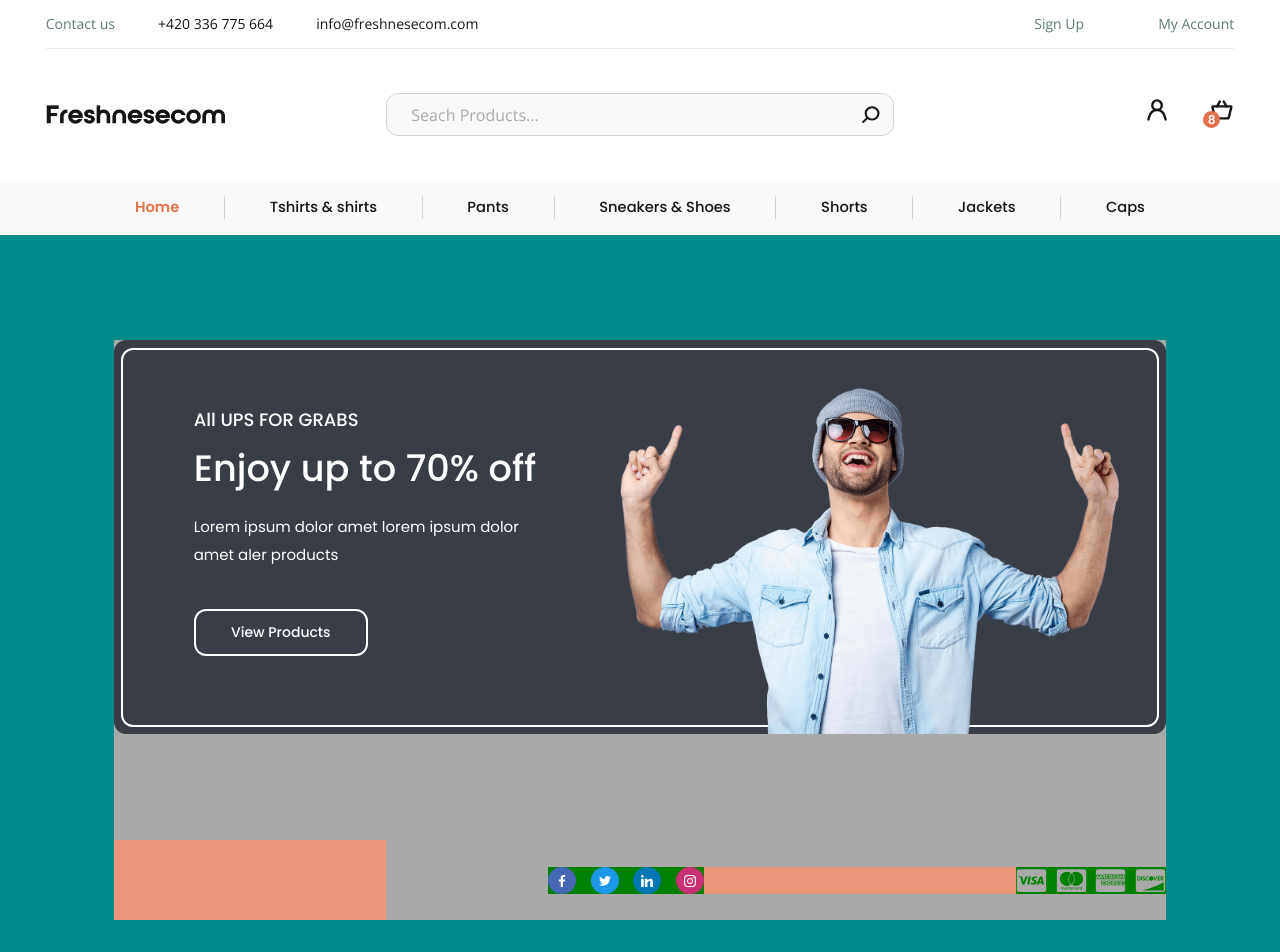
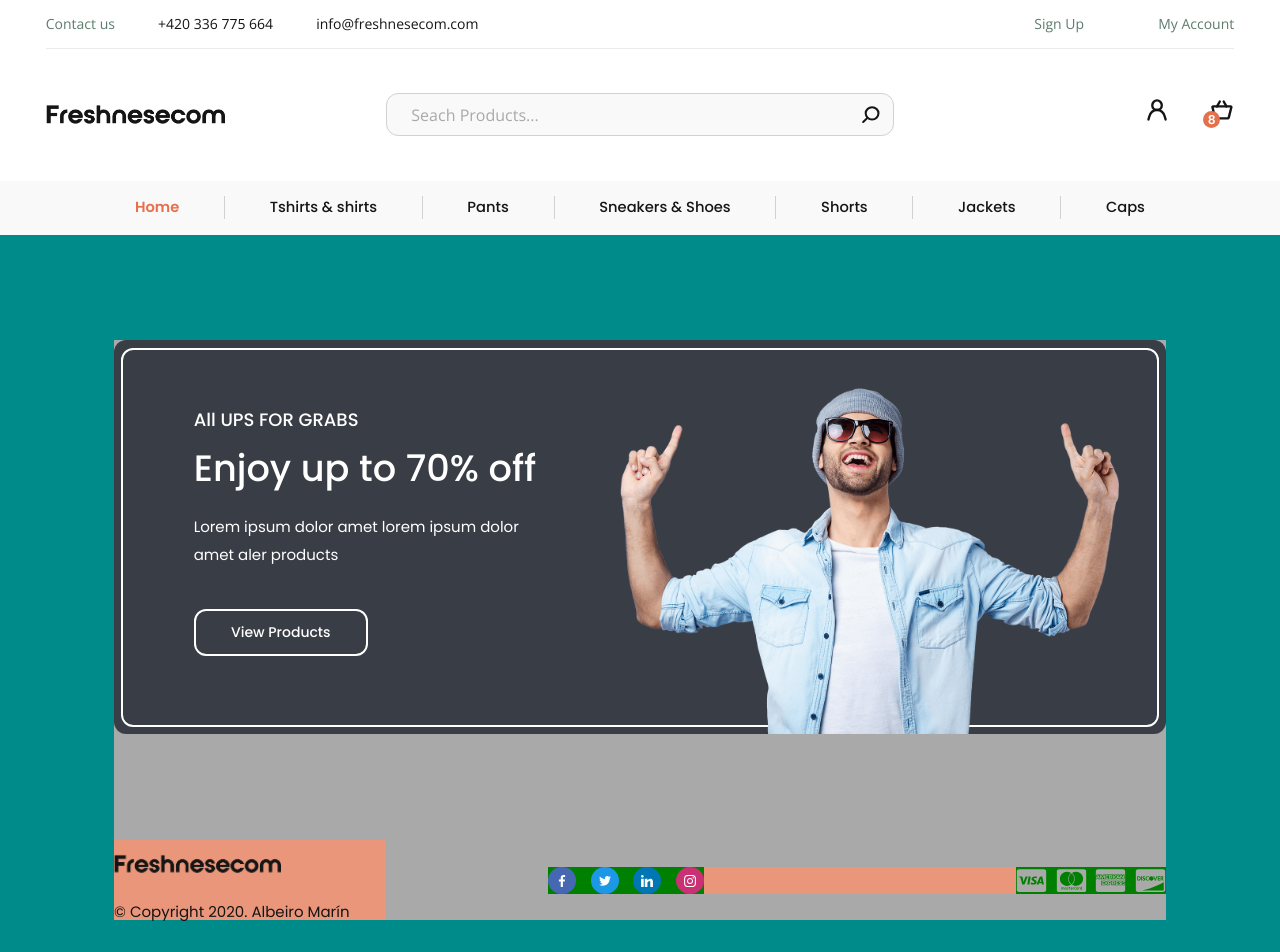
Before and after one commit to Albeiromr/Ecommerce-clean-template, a React (Create React App) app: page / in a window 1280 px wide. Shown: the top 952 px of the page. Built offline with nearby package versions, Linux system fonts and the light colour scheme.

Commit message:
Add the copyright text into the footer

```diff
--- a/src/components/Footer/0px-599px.scss
+++ b/src/components/Footer/0px-599px.scss
@@ -210,5 +210,24 @@
       bottom: 0%;
       left: 4.884%;
     }
+
+    &__copyright-brand {
+      width: 61.253%;
+      position: absolute;
+      top: 0;
+      left: 0;
+    }
+
+    &__copyright-text {
+      margin: 0;
+      padding: 0;
+      color: $c1-A;
+      font-family: $primary-font;
+      font-weight: 400;
+      font-size: clamp(15px, 3.864vw, 17px);
+      position: absolute;
+      bottom: 0;
+      left: 0;
+    }
   }
 }
--- a/src/components/Footer/1025px-1920px.scss
+++ b/src/components/Footer/1025px-1920px.scss
@@ -210,5 +210,24 @@
       bottom: 0;
       left: 0;
     }
+
+    &__copyright-brand {
+      width: 61.253%;
+      position: absolute;
+      top: 0;
+      left: 0;
+    }
+
+    &__copyright-text {
+      margin: 0;
+      padding: 0;
+      color: $c1-A;
+      font-family: $primary-font;
+      font-weight: 400;
+      font-size: clamp(15px, 0.969vw, 16px);
+      position: absolute;
+      bottom: 0;
+      left: 0;
+    }
   }
 }
--- a/src/components/Footer/600px-1024px.scss
+++ b/src/components/Footer/600px-1024px.scss
@@ -208,5 +208,24 @@
       bottom: 0%;
       left: 0%;
     }
+
+    &__copyright-brand {
+      width: 61.253%;
+      position: absolute;
+      top: 0;
+      left: 0;
+    }
+
+    &__copyright-text {
+      margin: 0;
+      padding: 0;
+      color: $c1-A;
+      font-family: $primary-font;
+      font-weight: 400;
+      font-size: clamp(15px, 2.083vw, 17px);
+      position: absolute;
+      bottom: 0;
+      left: 0;
+    }
   }
 }
--- a/src/components/Footer/Footer.tsx
+++ b/src/components/Footer/Footer.tsx
@@ -11,6 +11,7 @@ import visa from '../../assets/icons/visa.svg';
 import mastercard from '../../assets/icons/mastercard.svg';
 import amex from '../../assets/icons/amex.svg';
 import discover from '../../assets/icons/discover.svg';
+import logo from '../../assets/logo/brand.png'
 
 const Footer = () => {
   return (
@@ -26,12 +27,10 @@ const Footer = () => {
                 <p className="footer__article-button-text">View Products</p>
               </div>
             </div>
-
           </div>
           <div className="footer__image-container">
             <img className="footer__image" src={personFooter} alt="happy person"/>
           </div>
-
         </article>
         <div className="footer__social">
           <div className="footer__social-network-container">
@@ -55,7 +54,10 @@ const Footer = () => {
             <img className="footer__social-card" src={discover} alt="credit card icon"/>
           </div>
         </div>
-        <div className="footer__copyright"></div>
+        <div className="footer__copyright">
+          <img className="footer__copyright-brand" src={logo} alt="brand icon"/>
+          <p className="footer__copyright-text">© Copyright 2020.  Albeiro Marín</p>
+        </div>
       </div>
     </footer>
   );
```
